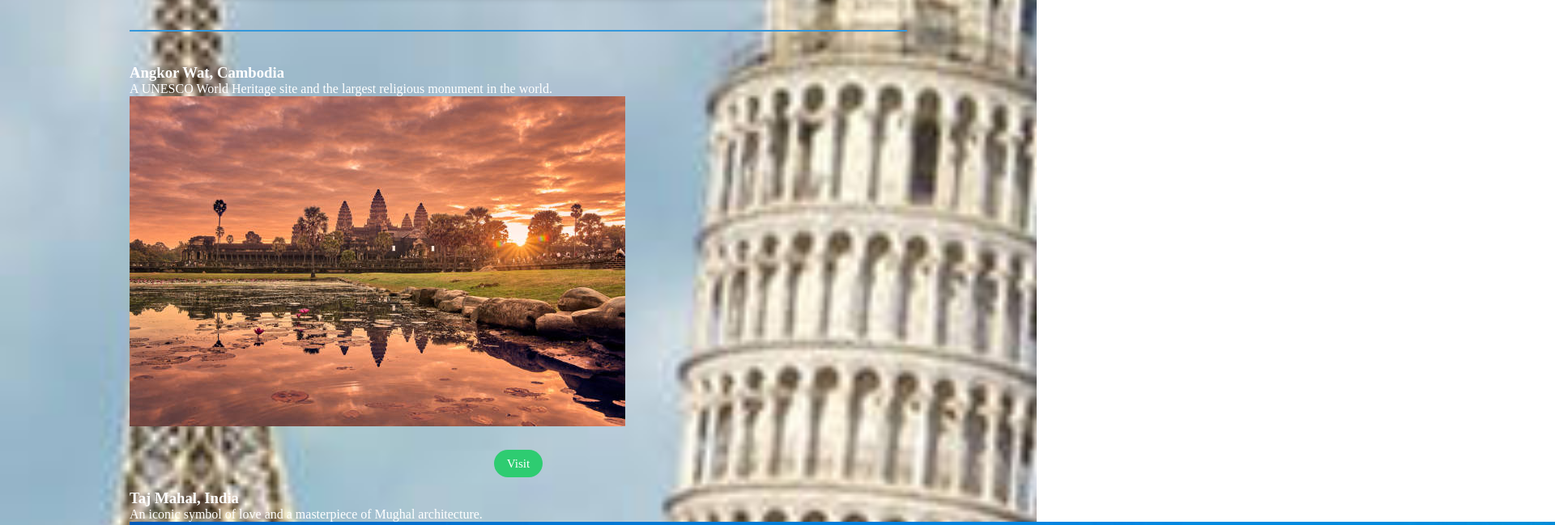
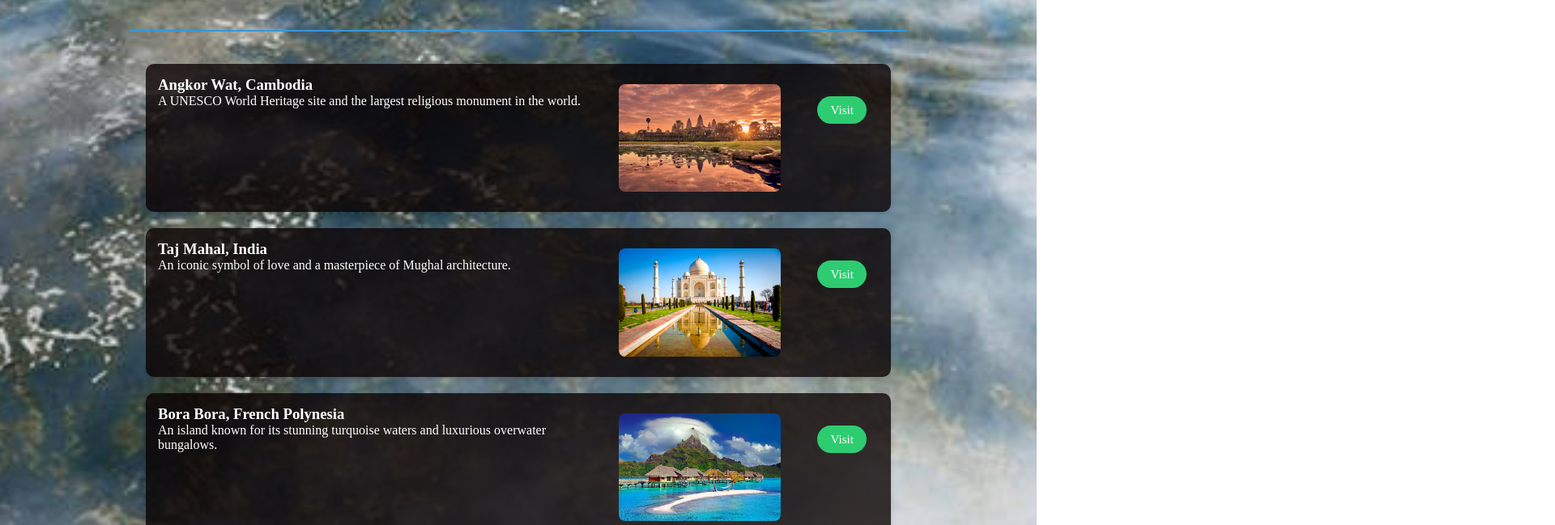
Before and after one commit to Purmarssur-Avinash/travelRecommendation, a plain HTML site: page travel_recommendation.html in a window 1280 px wide. Shown: the part 2245-2894 px from the top of the page at 81% size, 1920 px wide, since content can reach past the window. Drawn offline with Linux system fonts and the light colour scheme.

Commit message:
style changes

```diff
--- a/styles.css
+++ b/styles.css
@@ -238,40 +238,45 @@ nav a.active {
   margin-bottom: 15px;
 }
 
-/* City container inside country */
-.city {
+/* Common container styling for city, temple, and beach */
+.city, .temple, .beach {
   display: flex;
   align-items: flex-start;
-  gap: 20px; /* space between text and image */
+  gap: 20px;
   background-color: #0a0101c7;
   margin: 20px;
   padding: 15px;
   border-radius: 10px;
   box-shadow: 0 3px 6px rgba(0,0,0,0.1);
   transition: transform 0.3s ease;
-  flex-direction: row; /* horizontal layout */
+  flex-direction: row;
 }
 
+/* Shared content wrapper */
 .city-content {
-  flex: 1 1 300px; /* take available space, minimum 300px */
+  flex: 1 1 300px;
 }
 
-.city img {
-  max-width: 200px; /* fixed width */
+/* Image styles for all */
+.city img,
+.temple img,
+.beach img {
+  max-width: 200px;
   height: auto;
   border-radius: 8px;
   margin: 10px;
   align-self: center;
 }
 
+/* Centered button wrapper */
 .button-wrapper {
   display: flex;
   justify-content: center;
   margin-top: 10px;
 }
 
+/* Visit button style */
 .visit-btn {
-
   margin: 15px;
   padding: 8px 16px;
   background-color: #2ecc71;
@@ -287,6 +292,7 @@ nav a.active {
 .visit-btn:hover {
   background-color: #27ae60;
 }
+
 
 /* Contact Us Page Styles */
 .contact-background {
```
